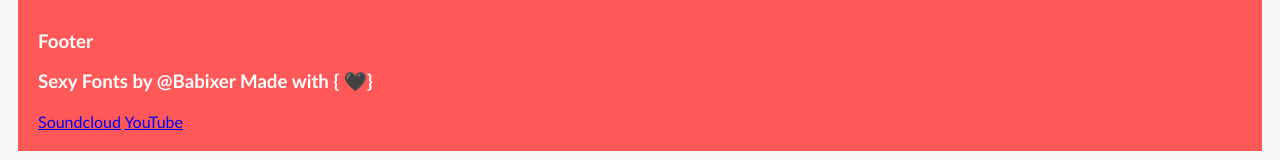
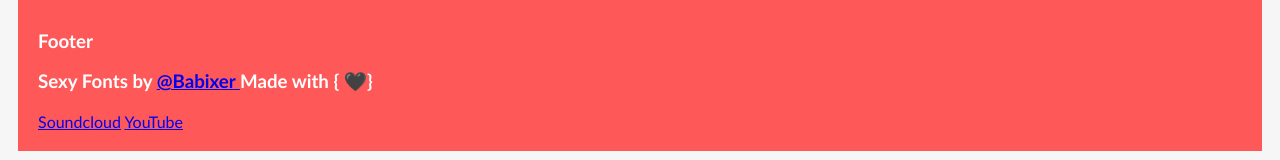
Before and after one commit to babixer/Sexy-Fonts-Colors, a plain HTML site: page 98th.html in a window 1280 px wide. Shown: the part 1404-1564 px from the top of the page. Drawn offline with Linux system fonts and the light colour scheme.

Commit message:
Update 98th.html

```diff
--- a/98th.html
+++ b/98th.html
@@ -29,7 +29,7 @@
 </div>
     <div id="foot" class="footerdiv">
         <footer><h3>Footer</h3></footer>
-        <h3>Sexy Fonts by @Babixer Made with { 🖤}</h3>
+        <h3>Sexy Fonts by <a href="https://babixer.github.io/Site/"> @Babixer </a> Made with { 🖤}</h3>
         <a class="flinks" href="https://soundcloud.com/babixer">Soundcloud</a>
         <a class="flinks" href="https://www.youtube.com/watch?v=97fkRD10cVE">YouTube</a>
     </div>
```
